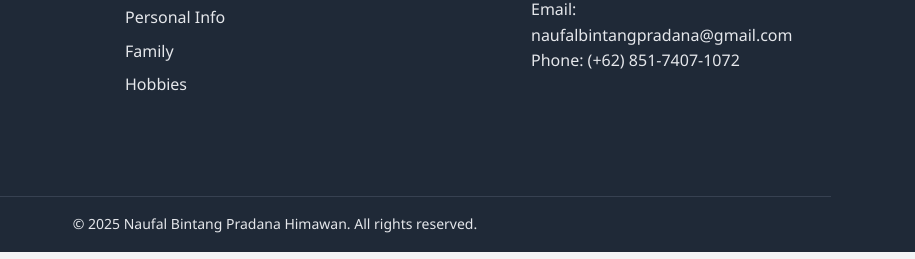
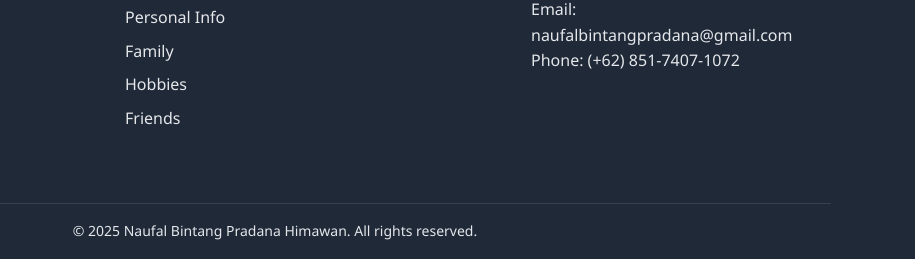
Before and after one commit to naufalbintang/naufal-bintang-pradana-himawan_ti2b_tb1, a plain HTML site: page family.html in a window 1280 px wide. Shown: the part 747-1006 px from the top of the page, 365-1280 px from the left. Drawn offline with Linux system fonts and the light colour scheme.

Commit message:
update footer

```diff
--- a/family.html
+++ b/family.html
@@ -376,6 +376,8 @@
             <li><a href="personal.html">Personal Info</a></li>
             <li><a href="family.html">Family</a></li>
             <li><a href="hobbies.html">Hobbies</a></li>
+            <li><a href="friends.html">Friends</a></li>
+
           </ul>
         </div>
         <div class="footer-section">
```
Also changed, not shown: index.html (+1 -0 lines), profile.html (+1 -0 lines).
